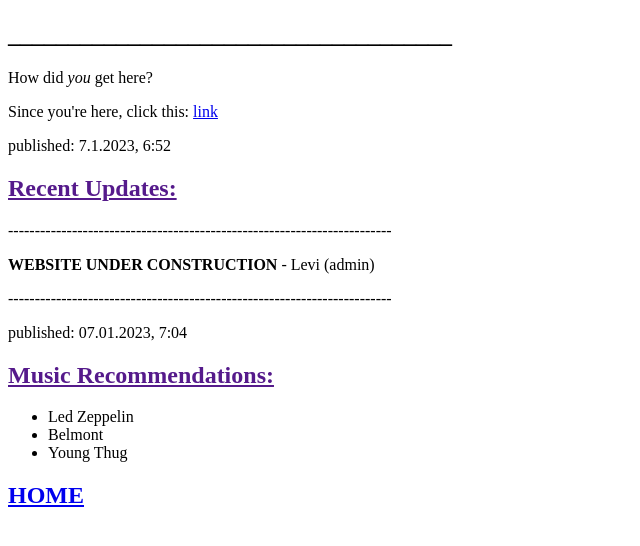
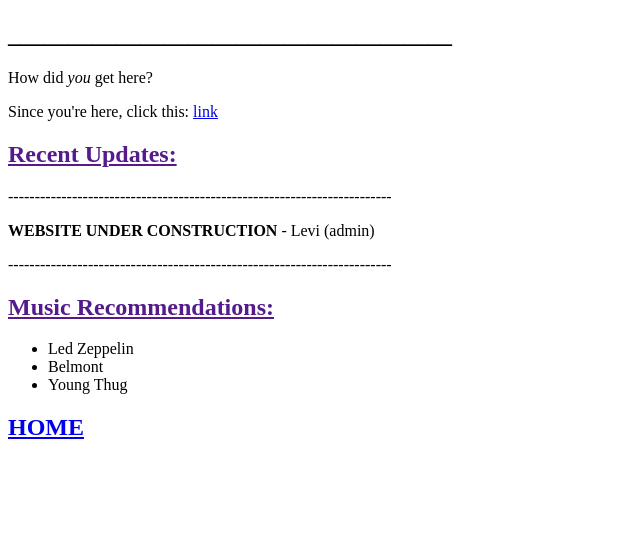
Before and after one commit to LeviGarcia/my-first-blog, a Django app: page / in a window 1280 px wide. Shown: the part 58-604 px from the top of the page, without its empty margins (0-640 px from the left). Run offline with Django 3.2, Linux system fonts and the light colour scheme; data that the repository does not hold is empty.

Commit message:
made changes

```diff
--- a/blog/templates/blog/post_list.html
+++ b/blog/templates/blog/post_list.html
@@ -18,7 +18,7 @@
     <p>{{ post.text|linebreaksbr }}</p>
 </article>
 {% endfor %}
-            <time>published: 7.1.2023, 6:52</time>
+
             <h2><a href="">Recent Updates:</a></h2>
             <p>------------------------------------------------------------------------</p>
             <p><strong>WEBSITE UNDER CONSTRUCTION</strong>
@@ -28,7 +28,7 @@
     </article>
 
 
-        <time>published: 07.01.2023, 7:04</time>
+
         <h2><a href="">Music Recommendations:</a></h2>
         <ul><li>Led Zeppelin</li><li>Belmont</li><li>Young Thug</li></ul>
     </article>
```
